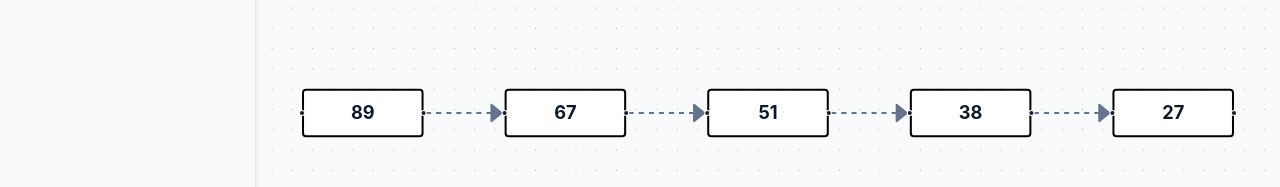
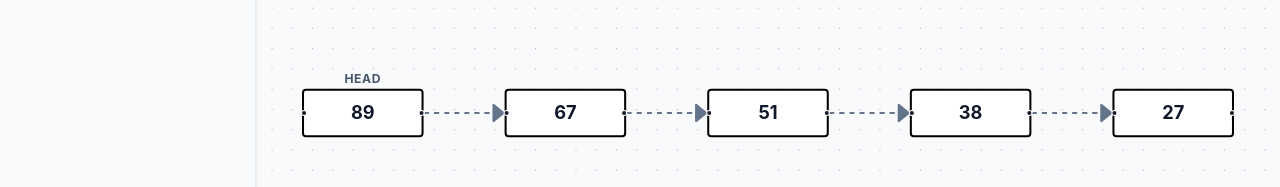
Before and after one commit to Kibbweeb/Algorithm-Visualizer, a React (Vite) app: page / in a window 1280 px wide. Shown: the part 353-540 px from the top of the page. Built offline with nearby package versions, Linux system fonts and the light colour scheme.

Commit message:
adding linked list's label for head and tail

```diff
--- a/src/components/visualizers/DoublyLinkedListVisualizer.tsx
+++ b/src/components/visualizers/DoublyLinkedListVisualizer.tsx
@@ -18,6 +18,11 @@ import { DoublyLinkedList } from '../../core/DoublyLinkedList';
 const DoublyNode = ({ data }: any) => {
   return (
     <div className={`relative flex min-w-30 items-center justify-center rounded border-2 border-black bg-white px-5 py-3 text-lg font-bold text-slate-900 ${data.className || ''}`}>
+      {data.label && (
+        <span className="absolute -top-5 text-xs font-bold uppercase tracking-wider text-slate-600">
+          {data.label}
+        </span>
+      )}
 
       <Handle type="source" position={Position.Top} id="source-circular-prev" style={{ left: '70%', opacity: 0 }} />
       <Handle type="target" position={Position.Top} id="target-circular-prev" style={{ left: '30%', opacity: 0 }} />
@@ -54,6 +59,8 @@ export default function DoublyLinkedListVisualizer() {
     const total = currentArray.length;
 
     const newNodes = currentArray.map((value, index) => {
+      const label = index === 0 ? 'Head' : index === total - 1 ? 'Tail' : '';
+
       return {
         id: `node-${index}`,
         position: { x: index * 220, y: 150 },
@@ -61,6 +68,7 @@ export default function DoublyLinkedListVisualizer() {
         data: {
           value: value,
           index: index,
+          label,
         },
       };
     });
--- a/src/components/visualizers/LinkedListVisualizer.tsx
+++ b/src/components/visualizers/LinkedListVisualizer.tsx
@@ -16,7 +16,12 @@ import { LinkedList } from '../../core/LinkedList';
 
 const LinkedNode = ({ data }: any) => {
   return (
-    <div className="flex min-w-30 items-center justify-center rounded border-2 border-black bg-white px-5 py-2 text-lg font-bold text-slate-900">
+    <div className="relative flex min-w-30 items-center justify-center rounded border-2 border-black bg-white px-5 py-2 text-lg font-bold text-slate-900">
+      {data.label && (
+        <span className="absolute -top-5 text-xs font-bold uppercase tracking-wider text-slate-600">
+          {data.label}
+        </span>
+      )}
       <Handle type="target" position={Position.Left} id="target-left" />
       <div className="flex flex-col items-center">
         <span className="text-lg font-bold">{data.value}</span>
@@ -42,7 +47,7 @@ export default function LinkedListVisualizer() {
     const newNodes = currentArray.map((value, index) => ({
       id: `node-${index}`,
       position: { x: index * 200, y: 150 },
-      data: { value },
+      data: { value, label: index === 0 ? 'Head' : '' },
       type: 'linkedNode',
       sourcePosition: Position.Right,
       targetPosition: Position.Left,
```
